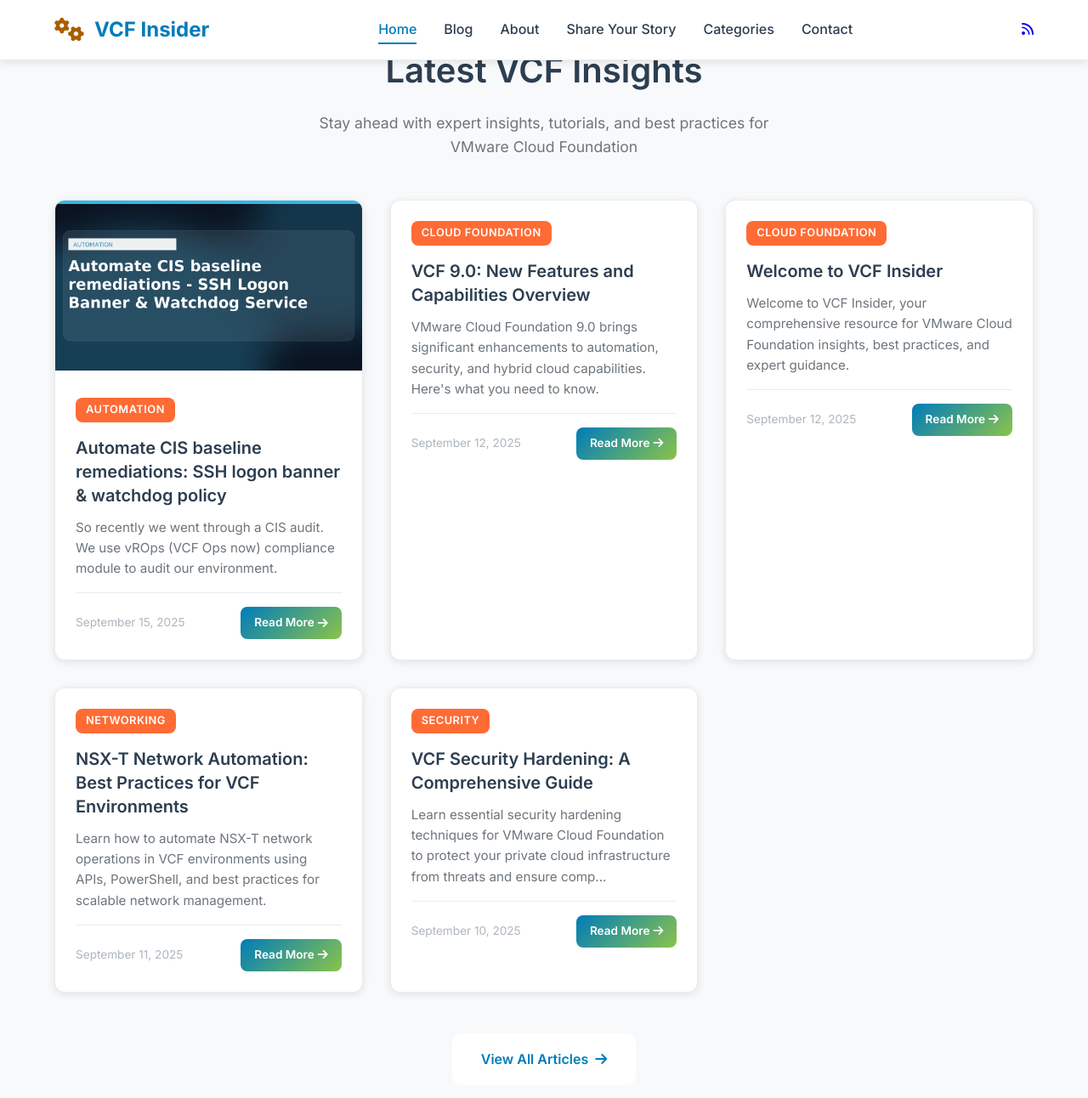
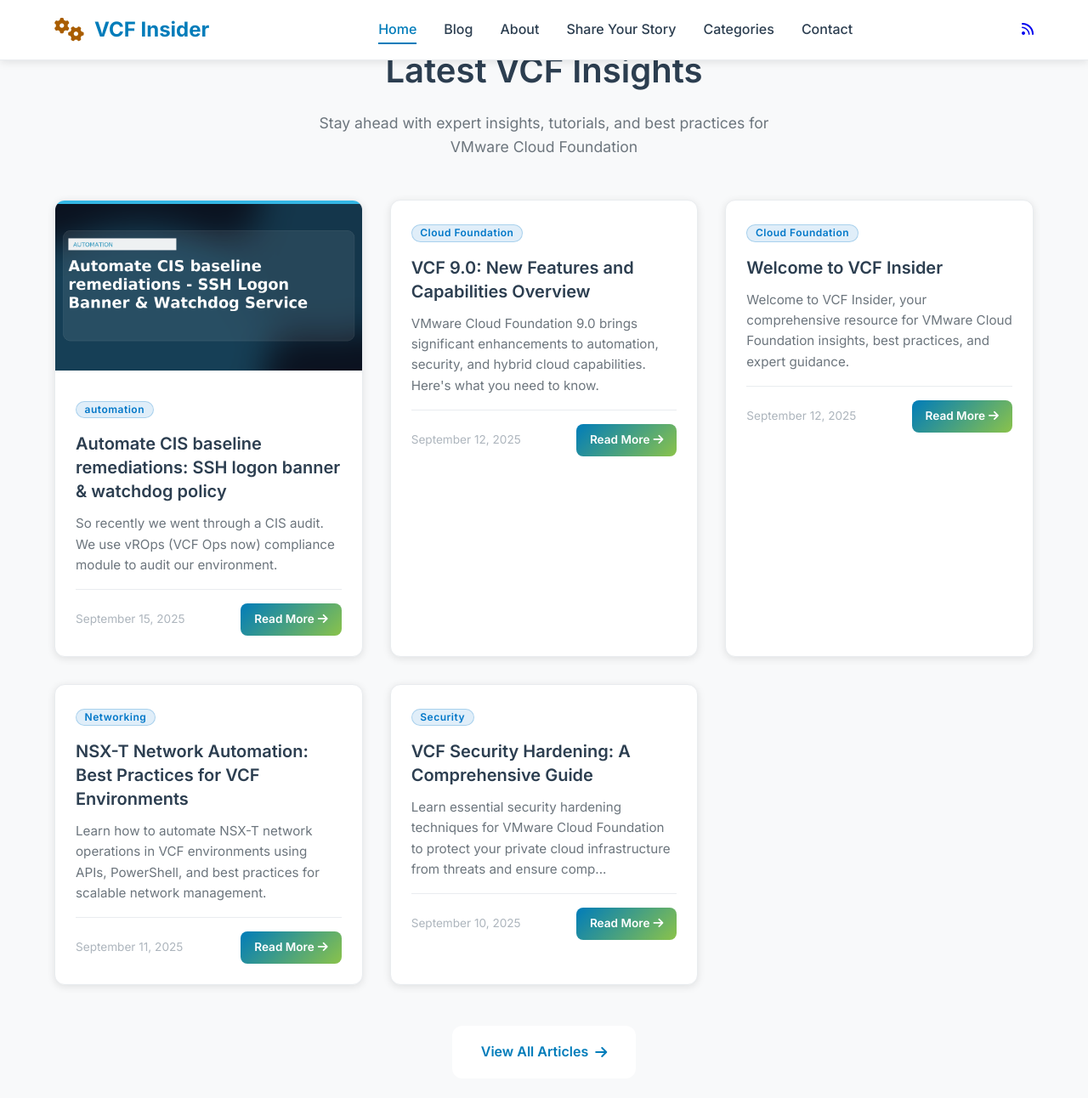
Before and after one commit to krieg121/VCFInsider, a Jekyll site: the page built from index.html, in a window 1280 px wide and 1400 px high, scrolled down 491 px. Shown: the top 1292 px of the window at 85% size. Built offline with Jekyll 4.4.1, drawn with Linux system fonts in a browser that asks for light colours.

Commit message:
Style: restore pill badges for .article-category

```diff
--- a/assets/css/vcf-insider.css
+++ b/assets/css/vcf-insider.css
@@ -815,3 +815,16 @@
   70%  { opacity: .12; transform: scale(1.55); }
   100% { opacity: 0;   transform: scale(1.7); }
 }
+/* Post category chip (homepage + lists) */
+.article-category{
+  display:inline-block;
+  padding:.2rem .6rem;
+  border-radius:999px;
+  font-size:.75rem;
+  font-weight:600;
+  line-height:1;
+  background: rgba(0,119,200,.12);  /* soft blue tint */
+  color:#0077C8;                    /* VMware blue */
+  border:1px solid rgba(0,119,200,.25);
+  text-transform:none;
+}
```
